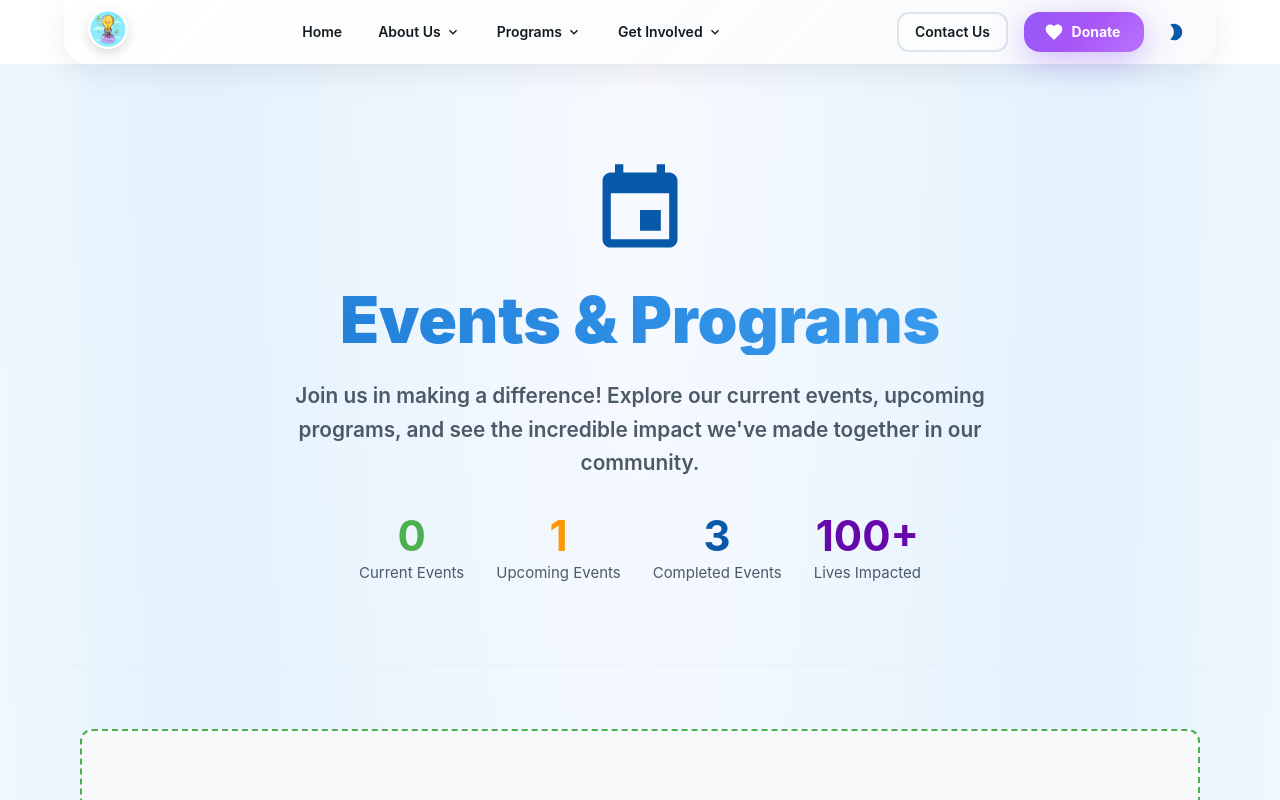
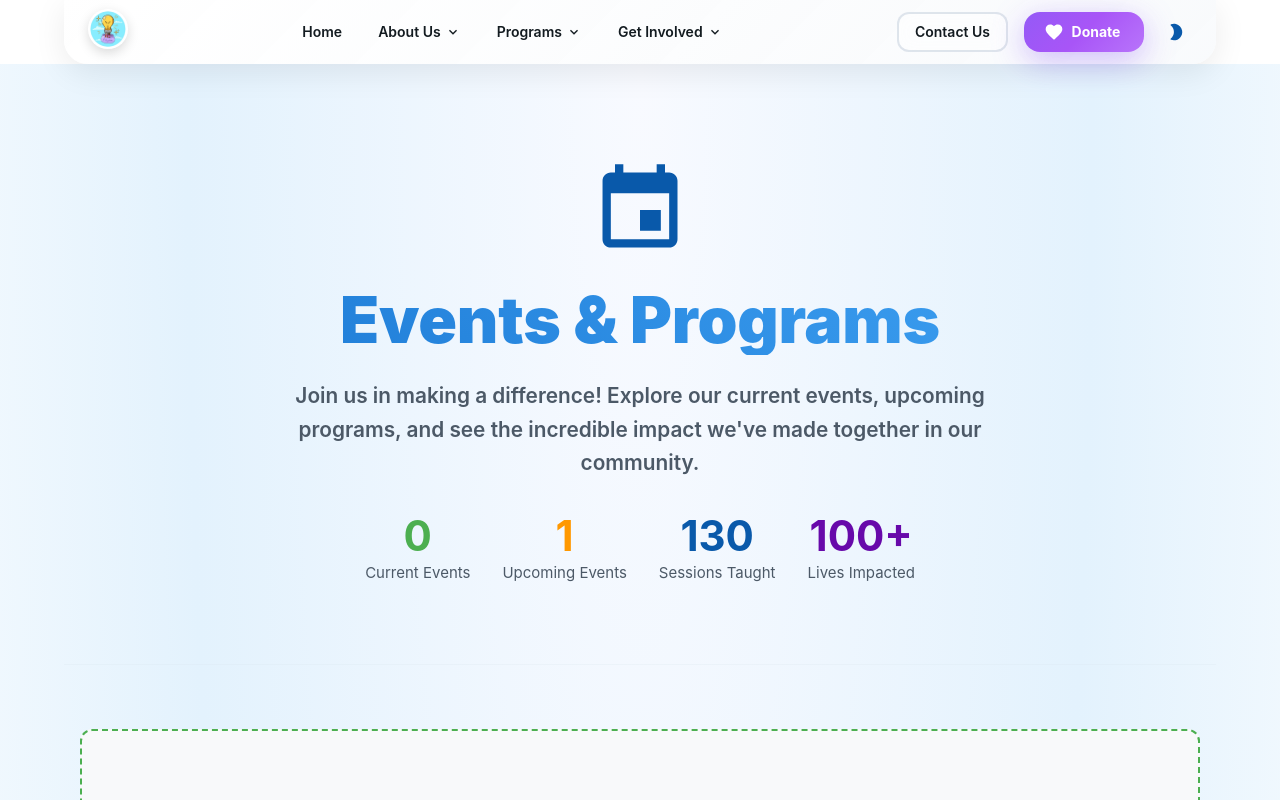
Before and after one commit to Jonathanz4344/EnlightenLearning, a React (Vite) app: page /Program/Events-Programs in a window 1280 px wide. Shown: the top 800 px of the page. Built offline with nearby package versions, Linux system fonts and the light colour scheme.

Commit message:
new changes

```diff
--- a/src/components/programs/EventsPrograms.jsx
+++ b/src/components/programs/EventsPrograms.jsx
@@ -815,10 +815,10 @@ export default function EventsProgram() {
                         </Box>
                         <Box sx={{ textAlign: 'center' }}>
                             <Typography variant="h3" color="primary.main" fontWeight="bold">
-                                {categorizedData.past.length}
+                                130
                             </Typography>
                             <Typography variant="body1" color="text.secondary">
-                                Completed Events
+                                Sessions Taught
                             </Typography>
                         </Box>
                         <Box sx={{ textAlign: 'center' }}>
```
